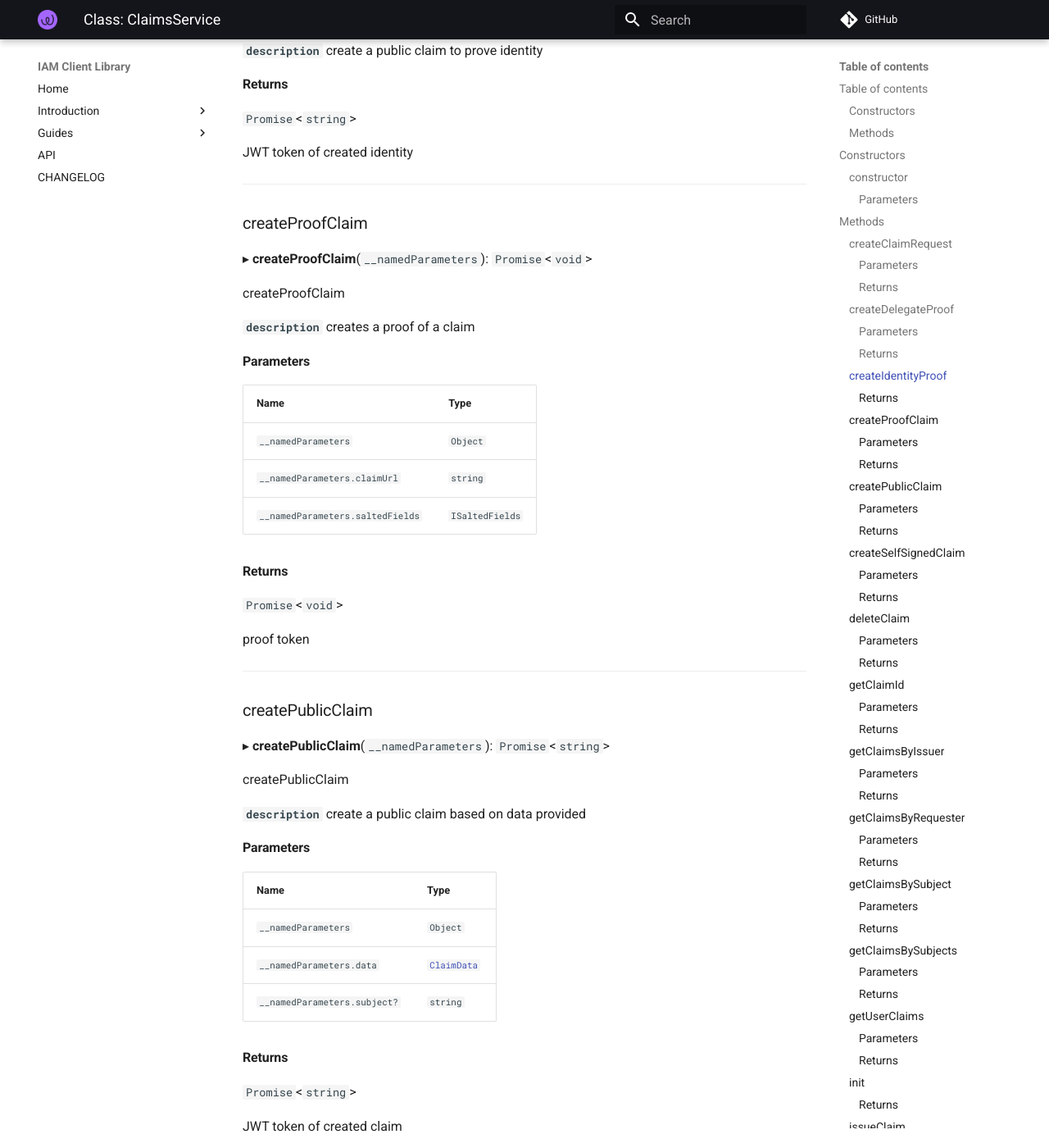
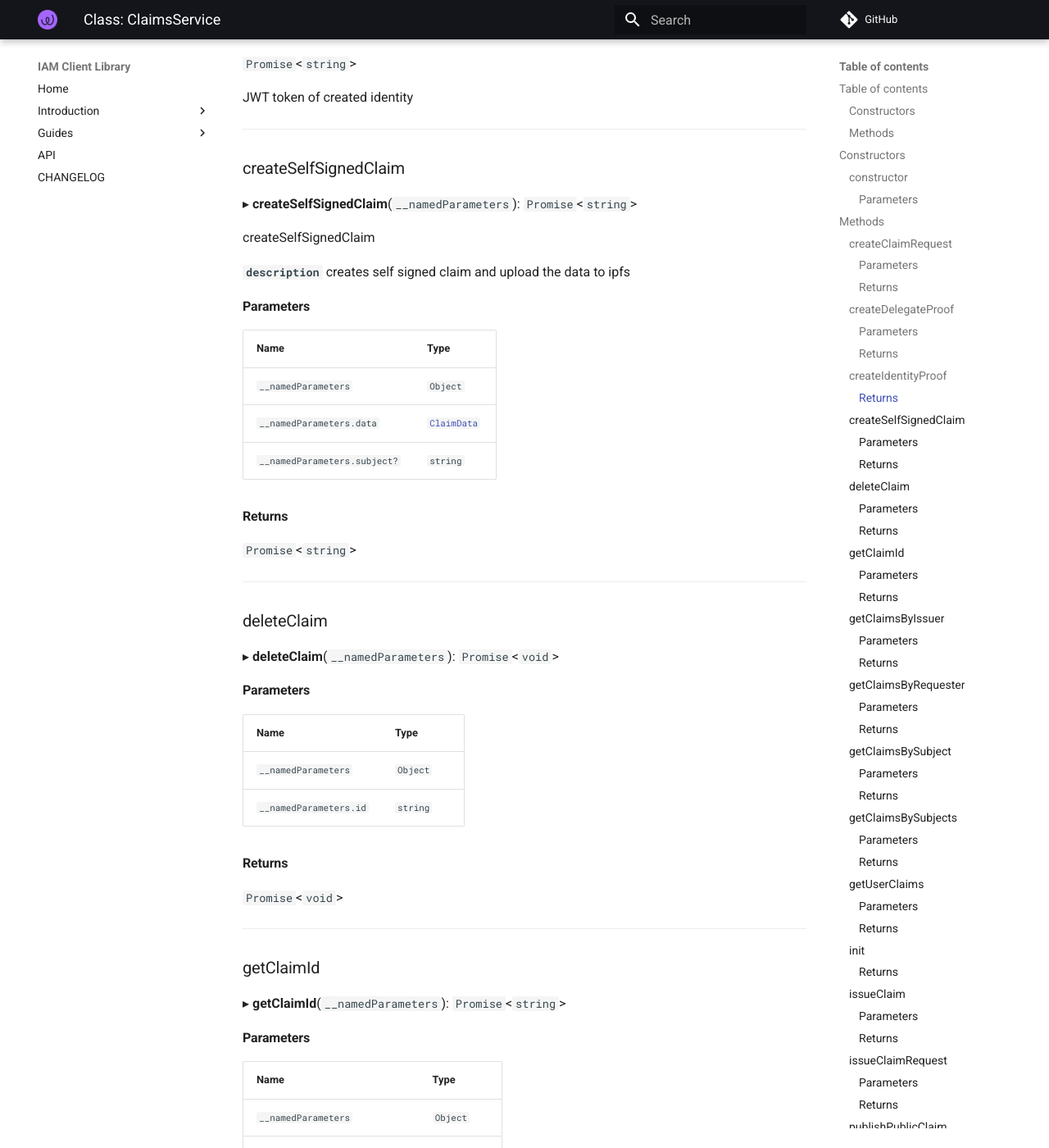
Before and after one commit to energywebfoundation/iam-client-lib, an MkDocs documentation site: the page built from docs/api/classes/modules_claims_claims_service.ClaimsService.md, in a window 1280 px wide and 1400 px high, scrolled down 2944 px. Shown: the whole window at 82% size. Built offline with MkDocs 1.6.1 and Material for MkDocs 9.7.7, drawn with Linux system fonts in a browser that asks for light colours; comment, search, counter and statistics services are not loaded; some of the changed text lies outside the part shown.

Commit message:
refactor: rm create proof claim

```diff
--- a/docs/api/classes/modules_claims_claims_service.ClaimsService.md
+++ b/docs/api/classes/modules_claims_claims_service.ClaimsService.md
@@ -13,8 +13,6 @@
 - [createClaimRequest](modules_claims_claims_service.ClaimsService.md#createclaimrequest)
 - [createDelegateProof](modules_claims_claims_service.ClaimsService.md#createdelegateproof)
 - [createIdentityProof](modules_claims_claims_service.ClaimsService.md#createidentityproof)
-- [createProofClaim](modules_claims_claims_service.ClaimsService.md#createproofclaim)
-- [createPublicClaim](modules_claims_claims_service.ClaimsService.md#createpublicclaim)
 - [createSelfSignedClaim](modules_claims_claims_service.ClaimsService.md#createselfsignedclaim)
 - [deleteClaim](modules_claims_claims_service.ClaimsService.md#deleteclaim)
 - [getClaimId](modules_claims_claims_service.ClaimsService.md#getclaimid)
@@ -103,54 +101,6 @@ ___
 `Promise`<`string`\>
 
 JWT token of created identity
-
-___
-
-### createProofClaim
-
-▸ **createProofClaim**(`__namedParameters`): `Promise`<`void`\>
-
-createProofClaim
-
-**`description`** creates a proof of a claim
-
-#### Parameters
-
-| Name | Type |
-| :------ | :------ |
-| `__namedParameters` | `Object` |
-| `__namedParameters.claimUrl` | `string` |
-| `__namedParameters.saltedFields` | `ISaltedFields` |
-
-#### Returns
-
-`Promise`<`void`\>
-
-proof token
-
-___
-
-### createPublicClaim
-
-▸ **createPublicClaim**(`__namedParameters`): `Promise`<`string`\>
-
-createPublicClaim
-
-**`description`** create a public claim based on data provided
-
-#### Parameters
-
-| Name | Type |
-| :------ | :------ |
-| `__namedParameters` | `Object` |
-| `__namedParameters.data` | [`ClaimData`](../interfaces/modules_didRegistry_did_types.ClaimData.md) |
-| `__namedParameters.subject?` | `string` |
-
-#### Returns
-
-`Promise`<`string`\>
-
-JWT token of created claim
 
 ___
 
```
Also changed, not shown: docs/api/classes/modules_didRegistry_didRegistry_service.DidRegistry.md (+0 -19 lines), 2 other files.
